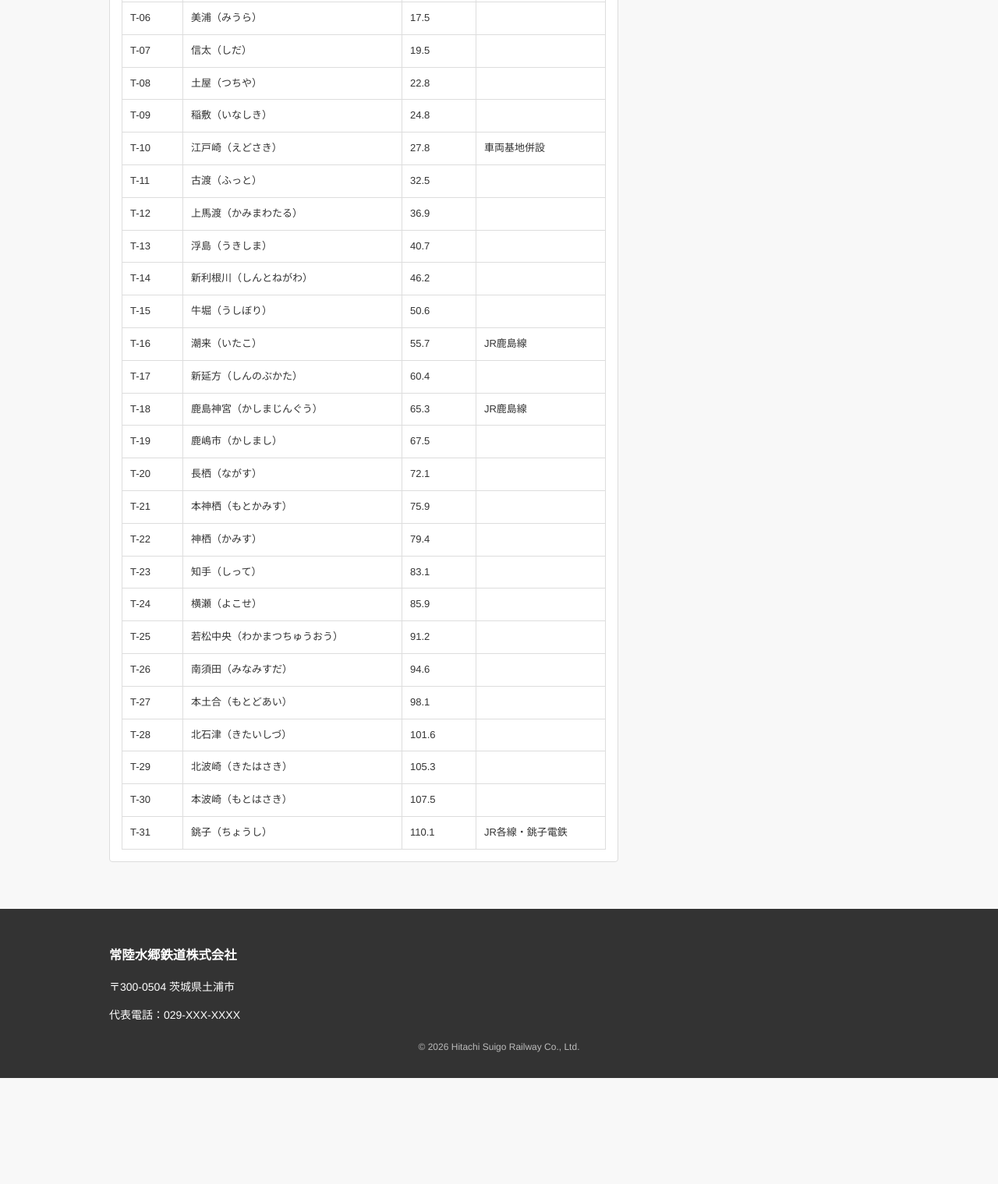
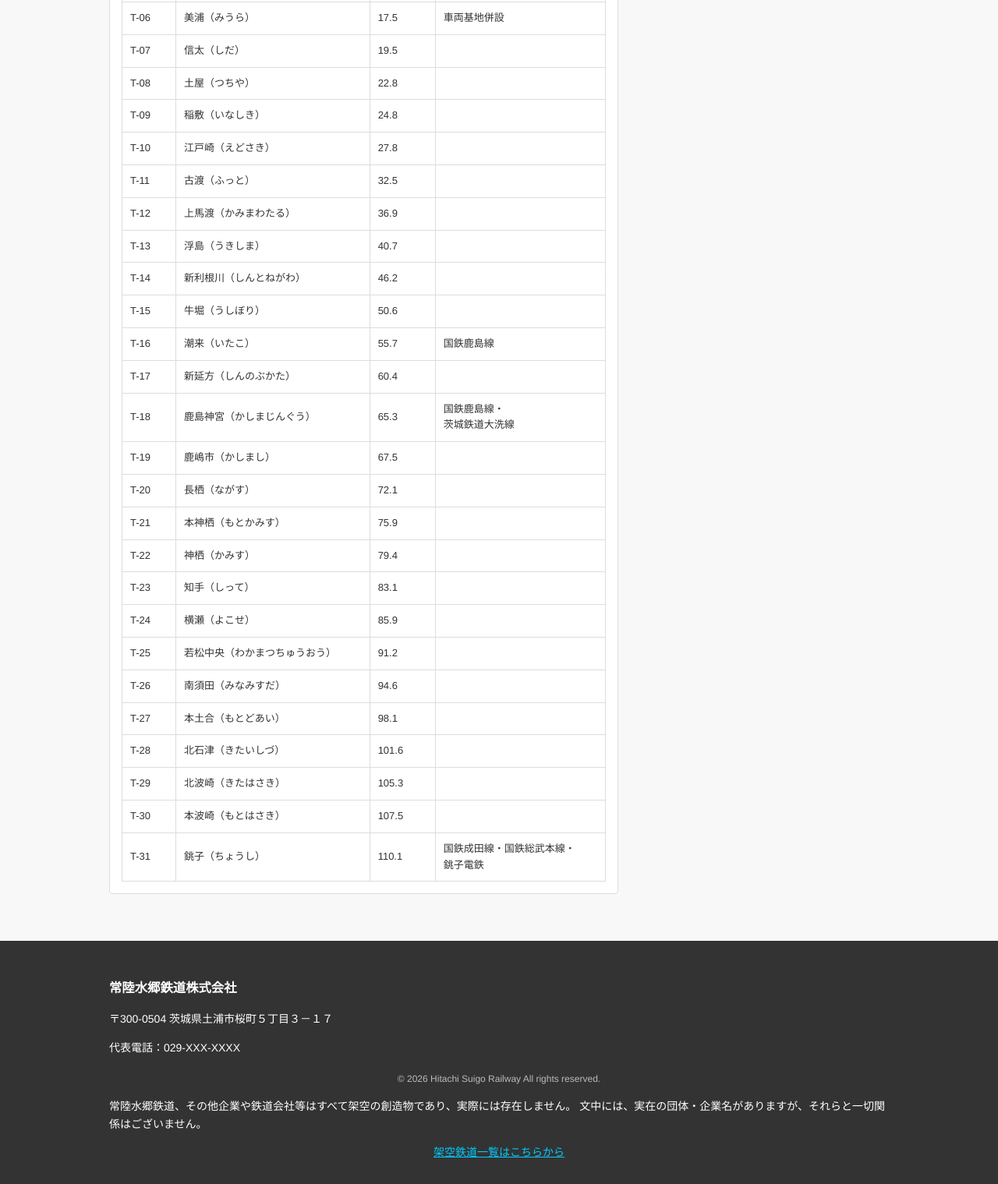
Before and after one commit to Fictional-Railway/Hitachi-Suigo-Railway, a plain HTML site: page index.html in a window 1280 px wide. Shown: the part 1107-2626 px from the top of the page at 78% size. Before the commit the page ends 2490 px from the top, so only its background shows below. Drawn offline with Linux system fonts and the light colour scheme.

Commit message:
Update index.html

```diff
--- a/index.html
+++ b/index.html
@@ -71,24 +71,24 @@
                             </tr>
                         </thead>
                         <tbody>
-                            <tr><td>T-01</td><td>土浦（つちうら）</td><td>0.0</td><td>JR常磐線</td></tr>
+                            <tr><td>T-01</td><td>土浦（つちうら）</td><td>0.0</td><td>国鉄常磐線</td></tr>
                             <tr><td>T-02</td><td>桜ヶ丘（さくらがおか）</td><td>2.5</td><td></td></tr>
                             <tr><td>T-03</td><td>阿見（あみ）</td><td>5.7</td><td></td></tr>
                             <tr><td>T-04</td><td>島津（しまづ）</td><td>11.0</td><td></td></tr>
                             <tr><td>T-05</td><td>木原（きはら）</td><td>14.5</td><td></td></tr>
-                            <tr><td>T-06</td><td>美浦（みうら）</td><td>17.5</td><td></td></tr>
+                            <tr><td>T-06</td><td>美浦（みうら）</td><td>17.5</td><td>車両基地併設</td></tr>
                             <tr><td>T-07</td><td>信太（しだ）</td><td>19.5</td><td></td></tr>
                             <tr><td>T-08</td><td>土屋（つちや）</td><td>22.8</td><td></td></tr>
                             <tr><td>T-09</td><td>稲敷（いなしき）</td><td>24.8</td><td></td></tr>
-                            <tr><td>T-10</td><td>江戸崎（えどさき）</td><td>27.8</td><td>車両基地併設</td></tr>
+                            <tr><td>T-10</td><td>江戸崎（えどさき）</td><td>27.8</td><td></td></tr>
                             <tr><td>T-11</td><td>古渡（ふっと）</td><td>32.5</td><td></td></tr>
                             <tr><td>T-12</td><td>上馬渡（かみまわたる）</td><td>36.9</td><td></td></tr>
                             <tr><td>T-13</td><td>浮島（うきしま）</td><td>40.7</td><td></td></tr>
                             <tr><td>T-14</td><td>新利根川（しんとねがわ）</td><td>46.2</td><td></td></tr>
                             <tr><td>T-15</td><td>牛堀（うしぼり）</td><td>50.6</td><td></td></tr>
-                            <tr><td>T-16</td><td>潮来（いたこ）</td><td>55.7</td><td>JR鹿島線</td></tr>
+                            <tr><td>T-16</td><td>潮来（いたこ）</td><td>55.7</td><td>国鉄鹿島線</td></tr>
                             <tr><td>T-17</td><td>新延方（しんのぶかた）</td><td>60.4</td><td></td></tr>
-                            <tr><td>T-18</td><td>鹿島神宮（かしまじんぐう）</td><td>65.3</td><td>JR鹿島線</td></tr>
+                            <tr><td>T-18</td><td>鹿島神宮（かしまじんぐう）</td><td>65.3</td><td>国鉄鹿島線・<br>茨城鉄道大洗線</td></tr>
                             <tr><td>T-19</td><td>鹿嶋市（かしまし）</td><td>67.5</td><td></td></tr>
                             <tr><td>T-20</td><td>長栖（ながす）</td><td>72.1</td><td></td></tr>
                             <tr><td>T-21</td><td>本神栖（もとかみす）</td><td>75.9</td><td></td></tr>
@@ -101,7 +101,7 @@
                             <tr><td>T-28</td><td>北石津（きたいしづ）</td><td>101.6</td><td></td></tr>
                             <tr><td>T-29</td><td>北波崎（きたはさき）</td><td>105.3</td><td></td></tr>
                             <tr><td>T-30</td><td>本波崎（もとはさき）</td><td>107.5</td><td></td></tr>
-                            <tr><td>T-31</td><td>銚子（ちょうし）</td><td>110.1</td><td>JR各線・銚子電鉄</td></tr>
+                            <tr><td>T-31</td><td>銚子（ちょうし）</td><td>110.1</td><td>国鉄成田線・国鉄総武本線・<br>銚子電鉄</td></tr>
                         </tbody>
                     </table>
                 </div>
@@ -123,9 +123,11 @@
 <footer>
     <div class="container">
         <h3>常陸水郷鉄道株式会社</h3>
-        <p>〒300-0504 茨城県土浦市</p>
+        <p>〒300-0504 茨城県土浦市桜町５丁目３－１７</p>
         <p>代表電話：029-XXX-XXXX</p>
-        <div class="copyright">&copy; 2026 Hitachi Suigo Railway Co., Ltd.</div>
+        <div class="copyright">&copy; 2026 Hitachi Suigo Railway All rights reserved.</div>
+        <p>常陸水郷鉄道、その他企業や鉄道会社等はすべて架空の創造物であり、実際には存在しません。 文中には、実在の団体・企業名がありますが、それらと一切関係はございません。</p>
+  <a style="color: rgb(0, 204, 255); display: block; text-align: center;" href="https://fictional-railway.github.io/myrailways/">架空鉄道一覧はこちらから</a>
     </div>
 </footer>
 
```
